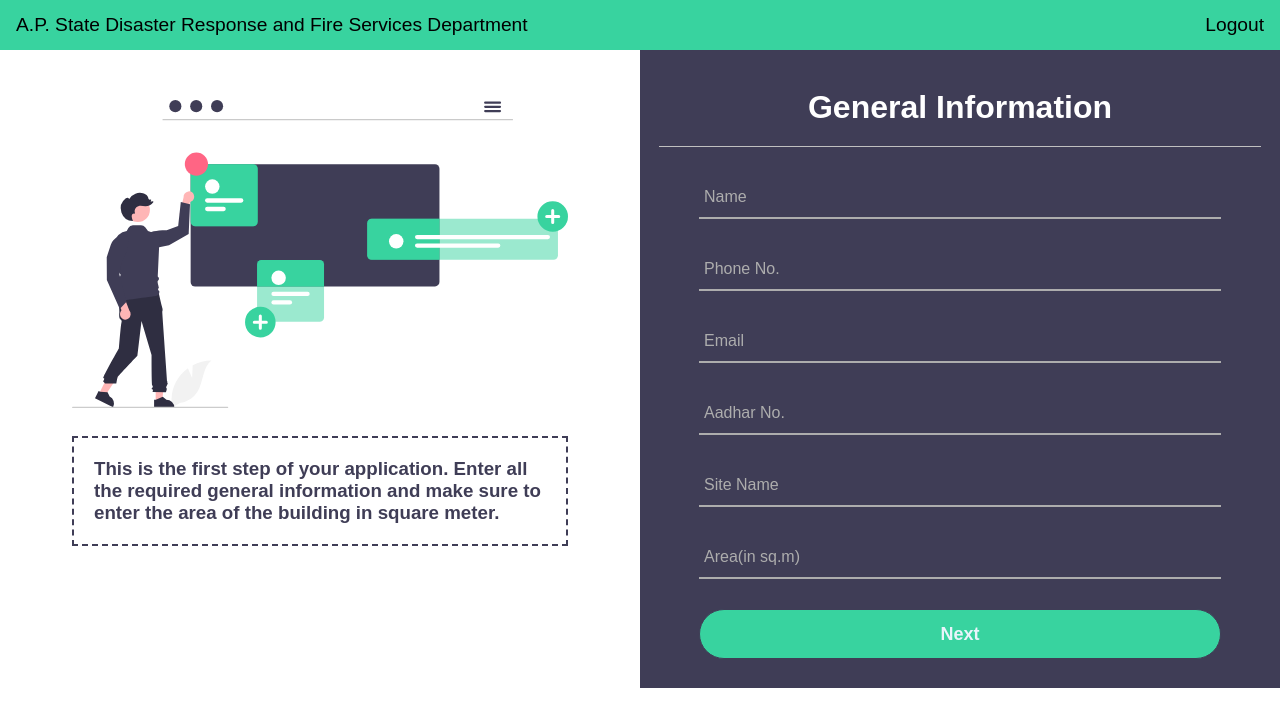
After one commit to hussain-saitaj/fire_noc, a Django app: page /general in a window 1280 px wide. The commit adds this page. Shown: the top 727 px of the page. Run offline with Django 3.2, Linux system fonts and the light colour scheme.

Commit message:
second commit

```diff
--- a/firenoc/settings.py
+++ b/firenoc/settings.py
@@ -122,6 +122,8 @@ STATIC_URL = '/static/'
 STATICFILES_DIRS = [
     os.path.join(BASE_DIR, 'static')
 ]
+MEDIA_URL = '/media/'
+MEDIA_ROOT = os.path.join(BASE_DIR, 'media')
 
 # Default primary key field type
 # https://docs.djangoproject.com/en/3.2/ref/settings/#default-auto-field
--- a/firenoc/urls.py
+++ b/firenoc/urls.py
@@ -15,9 +15,11 @@ Including another URLconf
 """
 from django.contrib import admin
 from django.urls import path,include
+from django.conf import settings #add this
+from django.conf.urls.static import static #add this
 
 urlpatterns = [
     path('admin/', admin.site.urls),
     path('',include('firenoc_app.urls')),
 
-]
+]+ static(settings.MEDIA_URL, document_root=settings.MEDIA_ROOT)
--- a/firenoc_app/urls.py
+++ b/firenoc_app/urls.py
@@ -2,7 +2,11 @@ from django.urls import path
 from . import views
 
 urlpatterns = [
+    path('',views.login,name='login'),
 
-    path('',views.login,name='login'),
-    path('register',views.register,name="register")
+    path('login',views.login,name='login'),
+    path('register',views.register,name="register"),
+    path('general',views.general,name="general"),
+    path('upload',views.upload,name="file_upload"),
+    path('download',views.download,name="download"),
 ]
--- a/firenoc_app/views.py
+++ b/firenoc_app/views.py
@@ -1,6 +1,11 @@
 from django.shortcuts import render,redirect
 from django.contrib.auth import authenticate, login
 from django.contrib.auth.models import User,auth
+from django.conf import settings
+from django.core.files.storage import FileSystemStorage
+from django.http.response import HttpResponse
+import os
+import mimetypes
 
 # Create your views here.
 
@@ -21,3 +26,44 @@ def login(request):
 
 def register(request):
     return render(request,'register.html')
+
+def general(request):
+    if request.method=='POST':
+        return render(request,'form.html')
+
+    return render(request,'general.html')
+
+def upload(request):
+    if request.method == 'POST' and 'docfile' in request.FILES:
+        print("hai")
+        myfile = request.FILES
+        file=myfile['docfile']
+        fs = FileSystemStorage()
+        filename = fs.save(file.name, file)
+        uploaded_file_url = fs.url(filename)
+        return render(request, 'appFee.html', {
+            'uploaded_file_url': filename
+        })
+    print("hello")
+    return render(request, 'form.html')
+
+
+
+def download(request):
+    # Define Django project base directory
+    #BASE_DIR = os.path.dirname(os.path.dirname(os.path.abspath(__file__)))
+    # Define text file name
+    filename = 'front.pdf'
+    # Define the full file path
+    value=os.path.join(str(settings.BASE_DIR), "templates/")
+    filepath =  value+ filename
+    # Open the file for reading content
+    path = open(filepath, 'rb')
+    # Set the mime type
+    mime_type, _ = mimetypes.guess_type(filepath)
+    # Set the return value of the HttpResponse
+    response = HttpResponse(path, content_type=mime_type)
+    # Set the HTTP header for sending to browser
+    response['Content-Disposition'] = "attachment; filename=%s" % filename
+    # Return the response value
+    return response
--- a/static/styles/home.css
+++ b/static/styles/home.css
@@ -3,6 +3,9 @@
     margin: 0;
     font-family: 'Poppins', sans-serif;
     font-weight:700;
+}
+a{
+  text-decoration: none;
 }
 
 ul {
--- /dev/null
+++ b/templates/general.html
@@ -0,0 +1,235 @@
+<!DOCTYPE html>
+<html>
+    {% load static %}
+<head>
+	<meta charset="utf-8">
+	<meta name="viewport" content="width=device-width, initial-scale=1">
+	<title></title>
+	<style>
+* {
+  box-sizing: border-box;
+  padding: 0;
+  margin: 0;
+  font-family: "Poppins", sans-serif;
+}
+
+.row::after {
+  content: "";
+  clear: both;
+  display: table;
+}
+
+[class*="col-"] {
+  float: left;
+  padding: 15px;
+}
+
+.menu{
+  padding: 10px;
+}
+
+.center{
+  padding: 19px;
+  width: 400px;
+  background: #3F3D56;
+}
+.center h1{
+  text-align: center;
+  padding: 20px 0;
+  border-bottom: 1px solid silver;
+  border-width: 40%;
+  color: white;
+}
+.center form{
+  padding: 0 40px;
+  box-sizing: border-box;
+}
+form .txt_field{
+  position: relative;
+  border-bottom: 2px solid #adadad;
+  margin: 30px 0;
+}
+.txt_field input{
+  width: 100%;
+  padding: 0 5px;
+  height: 40px;
+  font-size: 16px;
+  border: none;
+  background: none;
+  outline: none;
+  color: white;
+}
+.txt_field label{
+  position: absolute;
+  top: 50%;
+  left: 5px;
+  color: #adadad;
+  transform: translateY(-50%);
+  font-size: 16px;
+  pointer-events: none;
+  transition: .5s;
+}
+.txt_field span::before{
+  content: '';
+  position: absolute;
+  top: 40px;
+  left: 0;
+  width: 0%;
+  height: 2px;
+  background: #38d39f;
+  transition: .5s;
+}
+.txt_field input:focus ~ label,
+.txt_field input:valid ~ label{
+  top: -5px;
+  color: #38d39f;
+}
+.txt_field input:focus ~ span::before,
+.txt_field input:valid ~ span::before{
+  width: 100%;
+}
+.pass{
+  margin: -5px 0 20px 5px;
+  color: #a6a6a6;
+  cursor: pointer;
+}
+.pass:hover{
+  text-decoration: underline;
+}
+input[type="submit"]{
+  width: 100%;
+  height: 50px;
+  border: 1px solid #3F3D56;
+  background: #38d39f;
+  border-radius: 25px;
+  font-size: 18px;
+  color: #e9f4fb;
+  font-weight: 700;
+  cursor: pointer;
+  outline: none;
+  margin-bottom: 10px;
+}
+input[type="submit"]:hover{
+  border-color: #38d39f;
+  transition: .3s;
+}
+
+
+/* For mobile phones: */
+[class*="col-"] {
+  width: 100%;
+}
+
+@media only screen and (min-width: 768px) {
+  /* For desktop: */
+  .col-1 {width: 8.33%;}
+  .col-2 {width: 16.66%;}
+  .col-3 {width: 25%;}
+  .col-4 {width: 33.33%;}
+  .col-5 {width: 41.66%;}
+  .col-6 {width: 50%;}
+  .col-7 {width: 58.33%;}
+  .col-8 {width: 66.66%;}
+  .col-9 {width: 75%;}
+  .col-10 {width: 83.33%;}
+  .col-11 {width: 91.66%;}
+  .col-12 {width: 100%;}
+}
+.left{
+  padding: 10px;
+
+}
+.left h3{
+  padding: 20px;
+  margin: 10px;
+  width:80%;
+  margin-left: auto;
+  margin-right: auto;
+  color: #3F3D56;
+  border: 2px dashed #3F3D56;
+}
+.info{
+  display: block;
+  margin-left: auto;
+  margin-right: auto;
+  margin-top: 40px;
+  width:80%;
+}
+ul {
+  list-style-type: none;
+  margin: 0;
+  padding: 0;
+  overflow: hidden;
+  background-color: #38d39f;
+
+}
+li{
+    display: block;
+  text-align: center;
+  padding: 14px 16px;
+}
+li a{
+    text-decoration: none;
+    float: right;
+    color: black;
+    font-size: 1.2em;
+}
+#head{
+    float: left;
+    font-size: 1.2em;
+}
+</style>
+</head>
+<body>
+
+  <ul>
+    <li id="head">A.P. State Disaster Response and Fire Services Department</li>
+    <li><a href="login">Logout</a></li>
+</ul>
+<div class="row">
+  <div class="col-6 left">
+    <img src="{% static 'images/GeneralInfo.svg'%}" alter="Information image" class="info"><br>
+    <h3>This is the first step of your application. Enter all the required general information and make sure to enter the area of the building in square meter.</h3>
+  </div>
+
+    <div class="col-6 center">
+      <h1>General Information</h1>
+      <form method="post">
+        {%csrf_token%}
+        <div class="txt_field">
+          <input type="text" name="name" required>
+          <span></span>
+          <label>Name</label>
+        </div>
+        <div class="txt_field">
+          <input type="text" name="phno" required>
+          <span></span>
+          <label>Phone No.</label>
+        </div>
+        <div class="txt_field">
+          <input type="email" name="email" required>
+          <span></span>
+          <label>Email</label>
+        </div>
+        <div class="txt_field">
+          <input type="text" name="aadhar" required>
+          <span></span>
+          <label>Aadhar No.</label>
+        </div>
+        <div class="txt_field">
+          <input type="text" name="site" required>
+          <span></span>
+          <label>Site Name</label>
+        </div>
+        <div class="txt_field">
+          <input type="text" name="area" required>
+          <span></span>
+          <label>Area(in sq.m)</label>
+        </div>
+        <a href="upload"><input type="submit" name="submit" value="Next"></a>
+      </form>
+    </div>
+</div>
+
+</body>
+</html>
```
Also changed, not shown: static/styles/form.css (added, +95 -0 lines), templates/appFee.html (added, +217 -0 lines), templates/form.html (added, +63 -0 lines), templates/home.html (+4 -3 lines), db.sqlite3, static/images/GeneralInfo.svg (added), static/images/appFee.svg (added), 1 other file.
